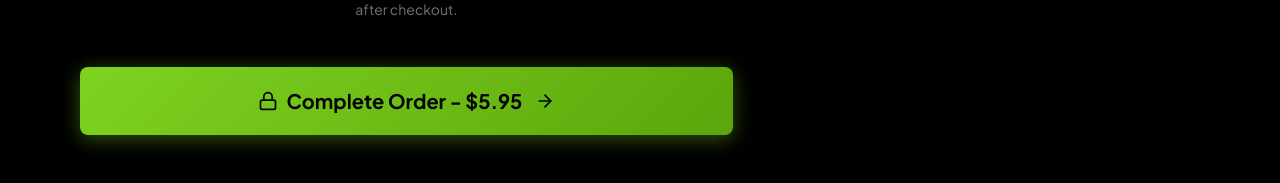
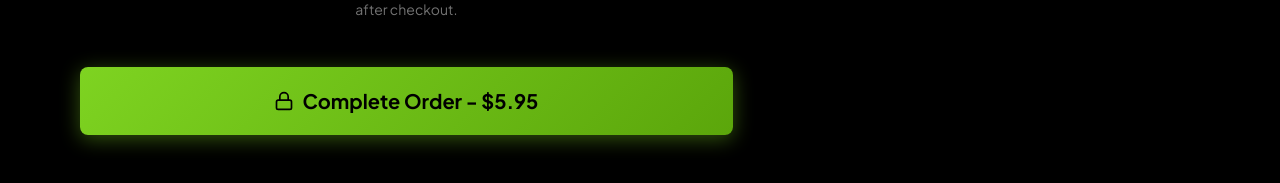
Before and after one commit to Juandurdaneta/bill-korman-website, a Next.js app: page /free-book/checkout in a window 1280 px wide. Shown: the part 1462-1645 px from the top of the page. Built offline with nearby package versions, Linux system fonts and the light colour scheme.

Commit message:
feat(checkout): update FunnelCTA to support submit type and improve button structure

```diff
--- a/src/app/(funnel)/free-book/checkout/page.tsx
+++ b/src/app/(funnel)/free-book/checkout/page.tsx
@@ -233,14 +233,15 @@ export default function CheckoutPage() {
                 {/* Submit Button */}
                 <div className="pt-4">
                   <FunnelCTA
-                    onClick={() => {}}
+                    type="submit"
                     size="xl"
                     className="w-full"
+                    showArrow={false}
                   >
-                    <button type="submit" className="w-full flex items-center justify-center gap-2">
+                    <span className="flex items-center justify-center gap-2">
                       <Lock className="w-5 h-5" />
                       Complete Order - ${total.toFixed(2)}
-                    </button>
+                    </span>
                   </FunnelCTA>
                 </div>
 
--- a/src/components/funnel/FunnelCTA.tsx
+++ b/src/components/funnel/FunnelCTA.tsx
@@ -13,6 +13,7 @@ interface FunnelCTAProps {
   className?: string;
   showArrow?: boolean;
   pulse?: boolean;
+  type?: 'button' | 'submit' | 'reset';
 }
 
 export default function FunnelCTA({
@@ -24,6 +25,7 @@ export default function FunnelCTA({
   className = '',
   showArrow = true,
   pulse = false,
+  type = 'button',
 }: FunnelCTAProps) {
   const variantStyles = {
     primary: {
@@ -92,6 +94,7 @@ export default function FunnelCTA({
 
   return (
     <motion.button
+      type={type}
       onClick={onClick}
       className={buttonClasses}
       style={variantStyles[variant]}
```
